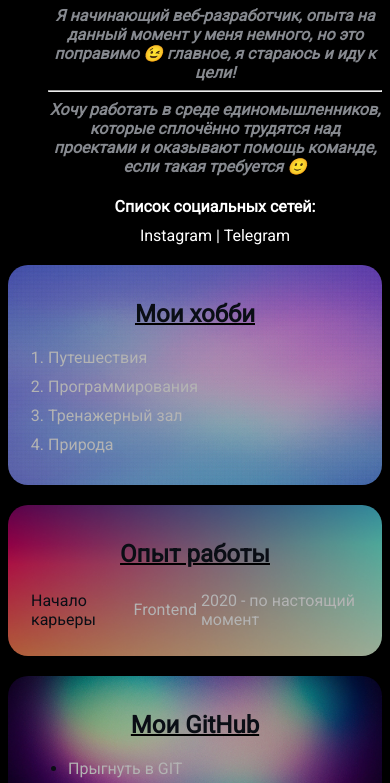
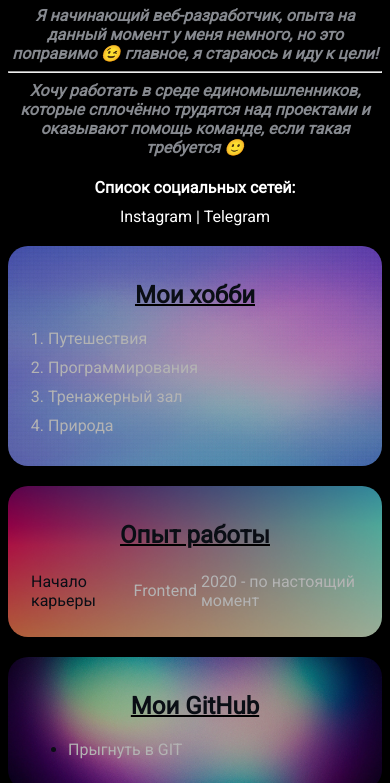
Before and after one commit to EvgeniiGladun/portfolio_v1, a plain HTML site: page index.html in a window 390 px wide. Shown: the part 317-1100 px from the top of the page. Drawn offline with Linux system fonts and the light colour scheme.

Commit message:
fix_margin_index

```diff
--- a/src/css/style.css
+++ b/src/css/style.css
@@ -70,6 +70,10 @@ a:visited {
   .info {
     display: block;
     text-align: center;
+  }
+
+  .info-text {
+    margin-left: 0;
   }
 }
 
```
